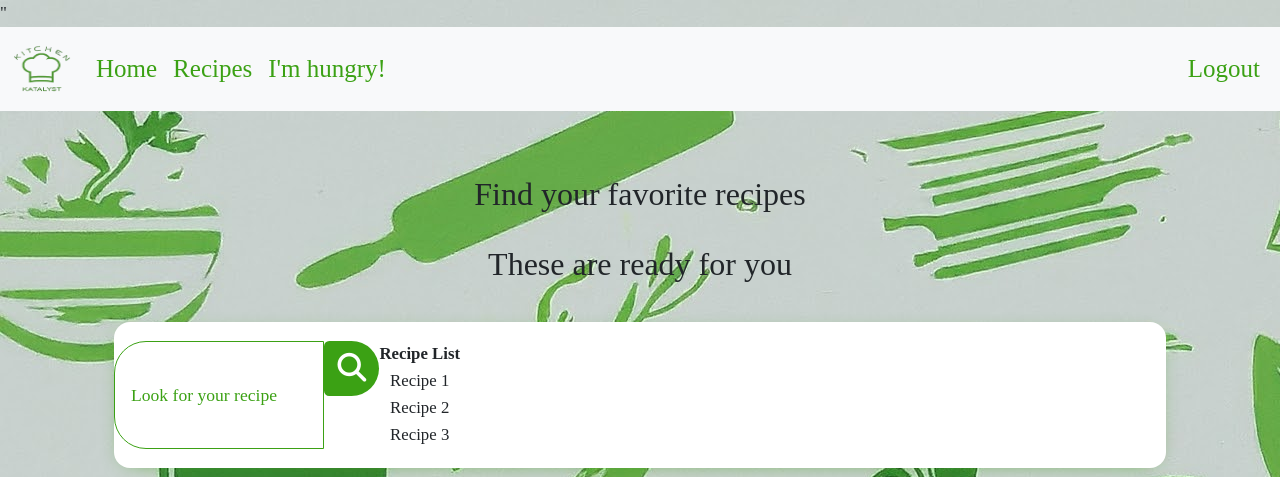
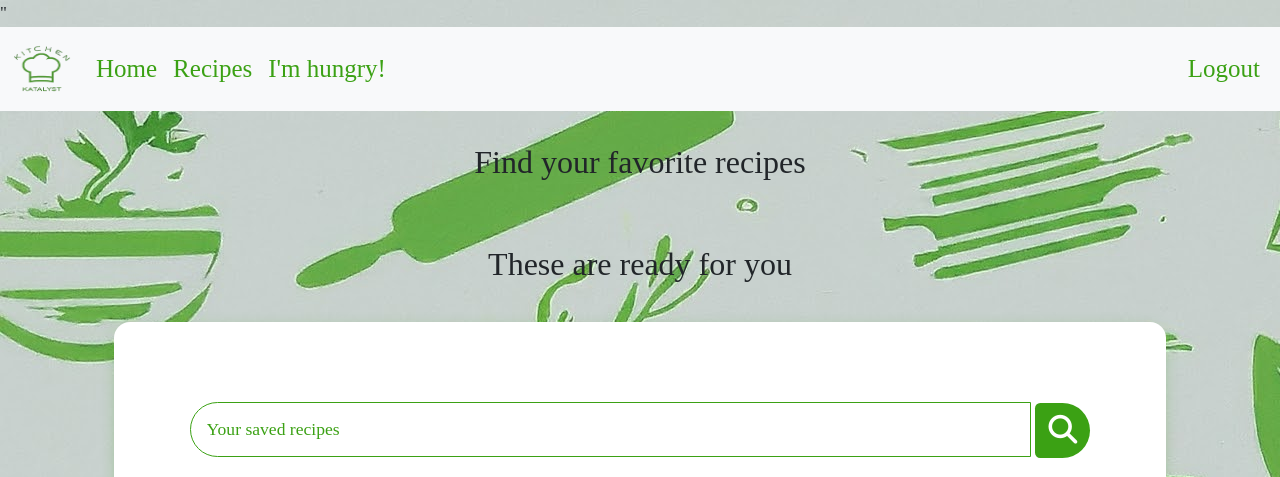
Before and after one commit to BenT165/Kitchen-Katalyst-infinity, a Django app: template kitchenKatalyst/home/templates/home/kitchen.html in a window 1280 px wide. Shown: the top 477 px of the page. Run offline with Django 4.2, Linux system fonts and the light colour scheme; the template is opened without the code that fills it, so the values that code supplies are empty; some web fonts are replaced.

Commit message:
k htmlcss

```diff
--- a/kitchenKatalyst/home/static/home/kitchen.css
+++ b/kitchenKatalyst/home/static/home/kitchen.css
@@ -3,6 +3,7 @@
     margin: 0;
     box-sizing: border-box;
 }
+
 :root {
   --medium-green:#3BA114;
   --dark-medium-green: hsl(91, 65%, 30%);
@@ -16,7 +17,6 @@ body{
 
 }
 
-
 /*  */
 .btn {
     font-family: 'Madimi One';
@@ -24,14 +24,15 @@ body{
     outline: 0;
     font-size: 1.05rem;
 }
+
 .text{
     opacity: 0.8;
 }
+
 .title{
     font-size: 2rem;
     margin-bottom: 1rem;
 }
-
 
 /*  */
 .container{
@@ -41,27 +42,45 @@ body{
     max-width: 1280px;
     margin: 0 auto;
     padding: 2rem;
-    /* background: white;  */
     text-align: center;
 }
-.kitchen-search{
+.kitchen-result{
+    margin-top: 4rem;
+}
+#kitchen{
+    margin: 2.4rem 0;
+}
+.recipe-item{
+    border-radius: 1rem;
+    -webkit-border-radius: 1rem;
+    -moz-border-radius: 1rem;
+    -ms-radius: 1rem;
+    -o-redius: 1rem;
+    overflow: hidden;
+    box-shadow: 0 4px 21px -12px rgb(59, 161, 20);
     margin: 2rem 0;
+    background-color: white;
+    display: flex;
+    flex-direction: column;
 }
-.kitchen-search cite{
-    font-size: 1rem;
-}
-.kitchen-search-box{
-    margin: 1.2rem 0;
+
+/* kitchen search bar */
+.kitchen-recipe-search-box{
+    margin: 1.7rem 0;
     display: flex;
     align-items: stretch;
+    padding-top: 5%;
+    padding-bottom: 0%;
+    display: inline-block;
 }
 
 .search-control,
 .search-btn{
-    width: 20%;
+    width: 80%;
 }
+
 .search-control{
-    padding: 0 1rem;
+    padding: .8rem 1rem;
     font-size: 1.1rem;
     font-family: 'Madimi One';
     outline: 0;
@@ -69,10 +88,13 @@ body{
     color: rgb(59, 161, 20);
     border-top-left-radius: 2rem;
     border-bottom-left-radius: 2rem;
+    height: 55px;
 }
+
 .search-control::placeholder{
     color: rgb(59, 161, 20);
 }
+
 .search-btn{
     width: 55px;
     height: 55px;
@@ -88,16 +110,22 @@ body{
     -ms-transition: all 0.4s linear;
     -o-transition: all 0.4s linear;
 }
+
 .search-btn:hover{
     background: hsl(91, 65%, 30%);
 }
-.meal-result{
-    margin-top: 4rem;
+
+.recipe-lists table{
+    overflow-y: scroll;
+    display: block;
+    padding: 2rem 0;
+    display: inline-block;
+    font-size: 2rem;
 }
-#kitchen{
-    margin: 2.4rem 0;
-}
-.kitchen-item{
+
+
+.kitchen-details-content{
+    background-color: #3BA114;
     border-radius: 1rem;
     -webkit-border-radius: 1rem;
     -moz-border-radius: 1rem;
@@ -106,19 +134,17 @@ body{
     overflow: hidden;
     box-shadow: 0 4px 21px -12px rgb(59, 161, 20);
     margin: 2rem 0;
-    background-color: white;
+    color: white;
+    padding-top: 5%;
 }
-.meal-img img{
-    width: 100%;
-    display: block;
-}
-.meal-name{
-    padding: 1.5rem 0.5rem;
-}
-.meal-name h3{
-    font-size: 1.4rem;
-}
-.recipe-btn{
+
+/*  */
+
+/* .kitchen-result{
+    margin: 1rem 0;
+} */
+
+/* .recipe-btn{
     text-decoration: none;
     color: white;
     background: rgb(59, 161, 20);
@@ -141,10 +167,17 @@ body{
 }
 .recipe-btn:hover{
     background: hsl(91, 65%, 30%);
+} */
+/* meal details  */
+/* .meal-img img{
+    width: 100%;
+    display: block;
 }
+.meal-name{
+    padding: 1.5rem 0.5rem;
+} */
 
-/* meal details  */
-.meal-details{
+/* .meal-details{
     position: fixed;
     top:50%;
     left: 50%;
@@ -176,11 +209,11 @@ body{
     -moz-border-radius: 2rem;
     -ms-border-radius: 2rem;
     -o-border-radius:2rem;
-}
+} */
 
 
 /* js related */
-.showRecipe{
+/* .showRecipe{
     display: block;
 }
 .meal-details-content{
@@ -219,10 +252,10 @@ body{
     display: inline-block;
     padding: 0.2rem 0.5rem;
     border-radius: 0.3rem;
-    -webkit-border-radius: 0.3rem;
-    -moz-border-radius: 0.3rem;
-    -ms-border-radius: 0.3rem;
-    -o-border-radius: 0.3rem;
+    -webkit-border-radius: 0.3rem%;
+    -moz-border-radius: 0.3rem%;
+    -ms-border-radius: 0.3rem%;
+    -o-border-radius: 0.3rem%;
 }
 .recipe-category{
     background: white;
@@ -231,19 +264,19 @@ body{
     display: inline-block;
     padding: 0.2rem 0.5rem;
     border-radius: 0.3rem;
-    -webkit-border-radius: 0.3rem;
-    -moz-border-radius: 0.3rem;
-    -ms-border-radius: 0.3rem;
-    -o-border-radius: 0.3rem;
+    -webkit-border-radius: 0.3rem%;
+    -moz-border-radius: 0.3rem%;
+    -ms-border-radius: 0.3rem%;
+    -o-border-radius: 0.3rem%;
 }
 .recipe-instruct{
     padding: 1rem 0;
-}
+} */
 /* .recipe-meal-img{
     width: 100px;
     height: 100px;
 } */
-.recipe-meal-img img{
+/* .recipe-meal-img img{
     width: 100px;
     height: 100px;
     -webkit-border-radius: 50%;
@@ -269,29 +302,29 @@ body{
 }
 .recipe-link a:hover{
     opacity: 0.8;
-}
+} */
 
 /*  */
-.notFound{
+/* .notFound{
     grid-template-columns: 1fr! important;
     color: rgb(59, 161, 20);
     font-size: 1.8rem;
     font-weight: 600;
     width: 100%;
-}
+} */
 
 
 /*  media queries */
-@media screen and (min-width: 600px) {
+/* @media screen and (min-width: 600px) {
     .meal-search-box{
         width: 450px;
         margin-left: auto;
         margin-right: auto;
     }
-}
+} */
 
-@media screen and (min-width: 768px){
-    /* size windowed for 2 recipes */
+/* @media screen and (min-width: 768px){
+    size windowed for 2 recipes
     #meal{
         display: grid;
         grid-template-columns: repeat(2, 1fr);
@@ -304,11 +337,11 @@ body{
         width: 700px;
     }
 
-}
+} */
 
-@media screen and (min-width: 992px) {
-    /* size full window for 3 recipes max per row */
+/* @media screen and (min-width: 992px) {
+    size full window for 3 recipes max per row
     #meal{
         grid-template-columns: repeat(3, 1fr);
     }
-}
+} */
--- a/kitchenKatalyst/home/templates/home/kitchen.html
+++ b/kitchenKatalyst/home/templates/home/kitchen.html
@@ -17,13 +17,6 @@
 {% endblock%}
 
 {% block pages %}
-
-    {% if recipe_list %}
-      {% for recipe in recipe_list %}
-        <div>recipe.name</div>
-      {% endfor %}
-    {% endif %}
-
   <div class="container">
     <div class="kitchen-wrapper">
       <!-- whole meal search area -->
@@ -35,70 +28,75 @@
 
       <!-- meal results -->
       <div class="kitchen-result">
-        <h2 class="title"> These are ready for you</h2>
+        <h3 class="title"> These are ready for you</h3>
 
-        <!-- meal entries -->
+        <!-- kitchen item -->
         <div id="kitchen">
 
-          <!-- kitchen item -->
-          <div class="kitchen-item">
+          <!-- Recipe items -->
+          <div class="recipe-item">
+
             <!-- search box -->
-            <div class="kitchen-search-box">
-              <input type="text" class="search-control" placeholder="Look for your recipe" id ="search-input">
+            <div class="kitchen-recipe-search-box">
+
+              <input type="text" class="search-control" placeholder="Your saved recipes" id ="search-input">
+              <!-- search -->
               <button type="sumbit" class="search-btn btn" id="search-btn">
                 <i class="fas fa-search"></i>
               </button>
+          </div>
 
-              <div class="kitchen-recipe-names">
-
-
+          <!-- recipe item content -->
+          <div class="recipe-lists">
+            <!-- <h3>Recipe Lists</h3> -->
             <table>
               <thead>
                   <tr>
-                          <th>Recipe List</th>
+                      <th>Recipe Lists</th>
                   </tr>
               </thead>
               <tbody>
                   <tr>
-                          <td>
-                            Recipe 1
-                          </td>
-                      </tr>
-                      <tr>
-                        <td>
-                          Recipe 2
-                        </td>
-                    </tr>
-                    <tr>
-                        <td>
-                          Recipe 3
-                        </td>
+                      <td><a href="Chicken"></a>chicken</td>
                   </tr>
               </tbody>
             </table>
           </div>
+        </div>
+          <!-- end of recipe item  -->
 
         </div>
+
+        <!-- recipe content display -->
+        <div class="kitchen-details-content">
+
+          <h2 class="recipe-title">Meals name here</h2>
+          <!-- <p class="recipe-category">Category Name</p> -->
+
+          <!-- image recipe  -->
+          <!-- <div class="recipe-meal-img">
+            <img src="..." alt="">
+          </div> -->
+
+          <!--  recipe instructions -->
+          <div class="recipe-instruct">
+            <h3>Instructions:</h3>
+            <p>Lorem ipsum dolor, sit amet consectetur adipisicing elit.
+              Maxime quam dicta sint sed culpa illum laborum commodi
+              blanditiis consectetur a alias soluta officia esse nulla,
+              error cum eos dolor. Soluta. </p>
           </div>
-          <!-- end of kitchen item  -->
 
-          <!-- recipe display -->
-          <div class="kitchen-display">
-            <div class="kitchen-img">
-              <img  src="..." alt = "food">
-            </div>
-            <div class="kitchen-name">
-              <h3>Food Name</h3>
-              <p></p>
-            </div>
+          <!-- recipe link -->
+          <!-- <div class="recipe-link">
+            <a href="#" target="_blank">Watch video</a>
+          </div> -->
+
         </div>
         <!-- end of recipe display  -->
 
-
-
       </div>
 
-      </div>
     </div>
 
   </div>
```
Also changed, not shown: 5 other files. Lines whose indentation alone changed are shown as unchanged.
